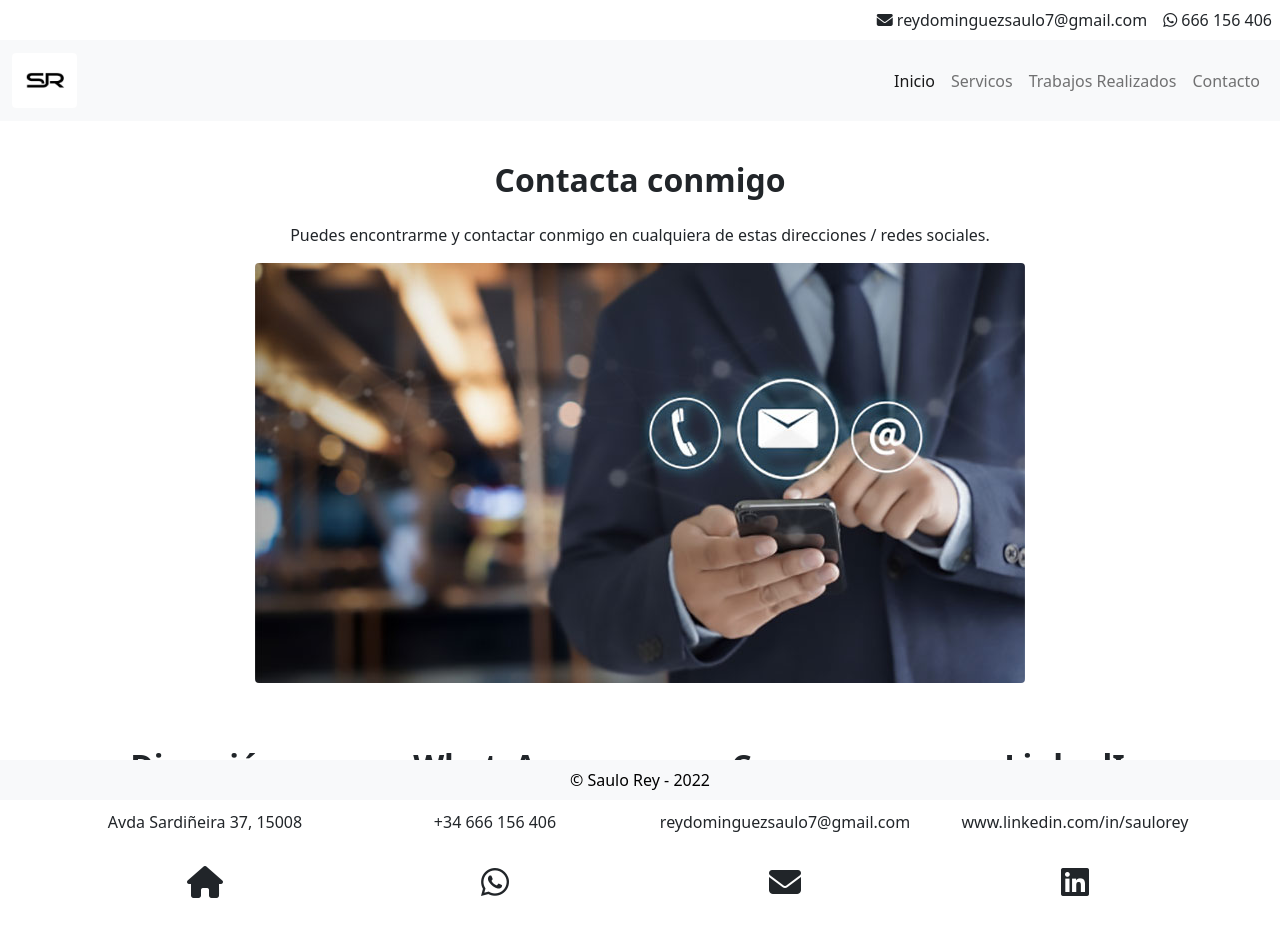
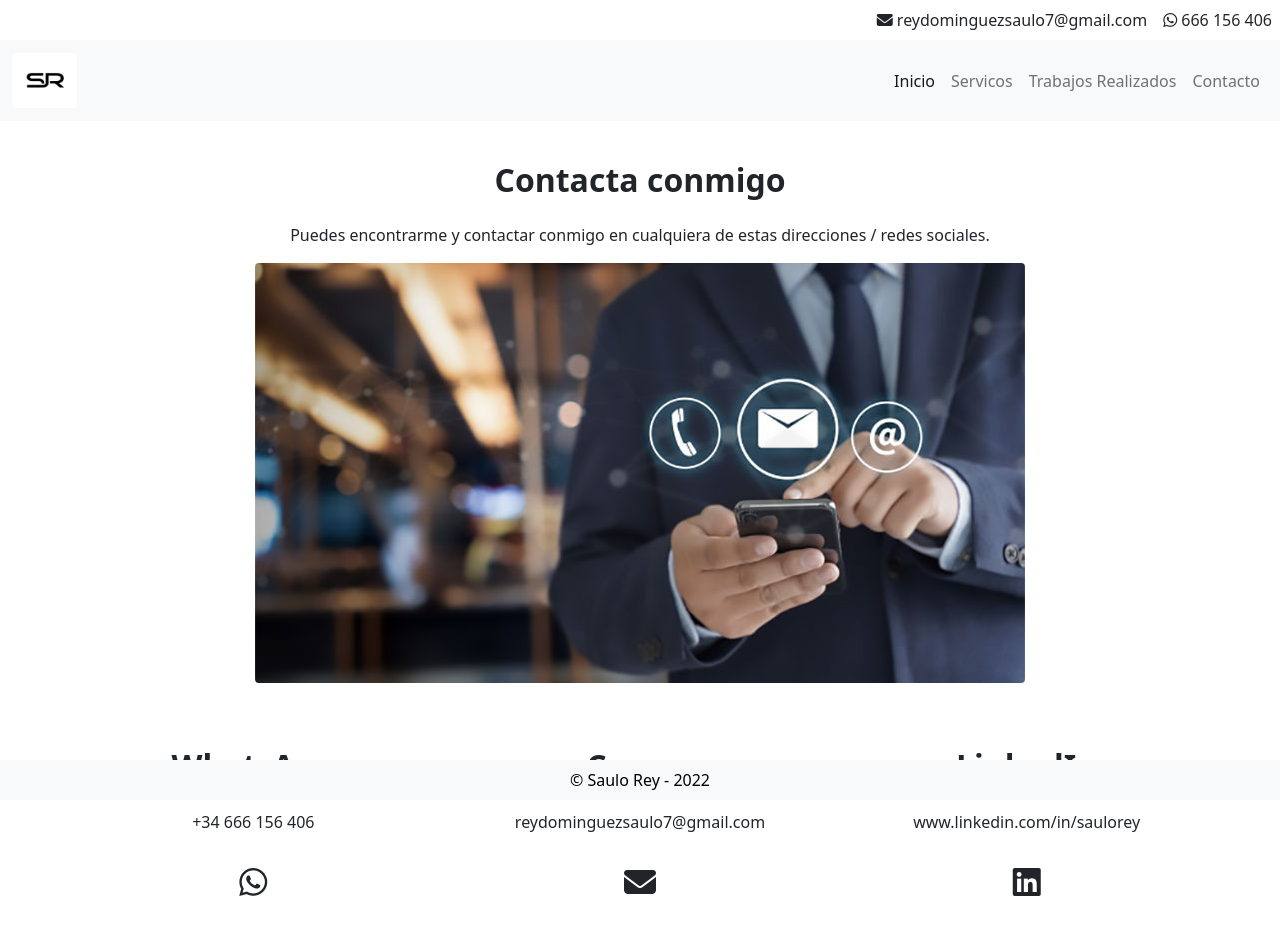
Before and after one commit to Saulo-cloud/SWP, an Angular app: page /contacto in a window 1280 px wide. Shown: the top 936 px of the page. Built offline with nearby package versions, Linux system fonts and the light colour scheme.

Commit message:
Elimino a opción Dirección de Contacto

```diff
--- a/src/app/contacto/contacto.component.html
+++ b/src/app/contacto/contacto.component.html
@@ -6,12 +6,6 @@
     <img class="d-block mx-auto rounded" src="../../assets/img/contacto/contacto.jpg" alt="">
 
     <div class="grid-container row text-center p-5">
-
-        <div class="col-sm">
-            <h2 class="p-3"><strong>Dirección</strong></h2>
-            {{direction}} <br>
-            <i class="fa-solid fa-house fa-2xl p-5"></i>
-        </div>
 
         <div class="col-sm">
             <a target="_blank" href="https://whatsapp.com" class="text-dark text-decoration-none">
```
